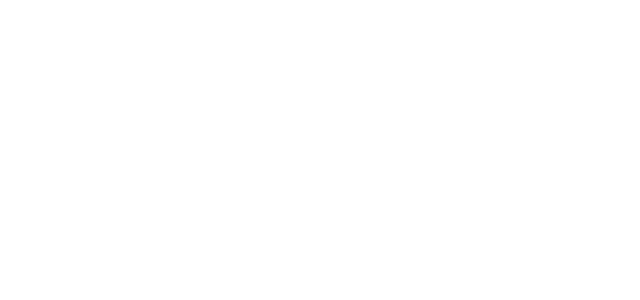
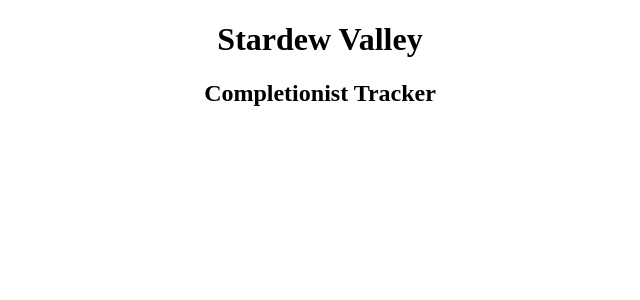
Before and after one commit to owenmilliner/stardew-completionist-tracker, a React (Create React App) app: page / in a window 1280 px wide. Shown: the top 300 px of the page, without its empty margins (320-960 px from the left). Built offline with nearby package versions, Linux system fonts and the light colour scheme.

Commit message:
🔃Refactor header and display on page.

```diff
--- a/package.json
+++ b/package.json
@@ -8,6 +8,7 @@
     "@testing-library/user-event": "^13.5.0",
     "react": "^17.0.2",
     "react-dom": "^17.0.2",
+    "react-router": "^6.2.2",
     "react-scripts": "5.0.0",
     "web-vitals": "^2.1.4"
   },
--- a/src/App.js
+++ b/src/App.js
@@ -1,8 +1,10 @@
 import './App.css';
+import Header from './components/Header';
 
 function App() {
   return (
     <div className="App">
+      <Header />
     </div>
   );
 }
--- a/src/components/Header.jsx
+++ b/src/components/Header.jsx
@@ -1,7 +1,8 @@
 const Header = () => {
     return (
         <div className='header'>
-            <p>Hello world!</p>
+            <h1>Stardew Valley</h1>
+            <h2>Completionist Tracker</h2>
         </div>
     )
 };
```
Also changed, not shown: 1 other file (tests, documents, lock files or other folders).
